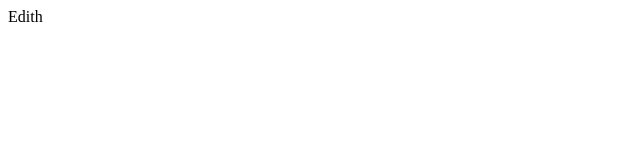
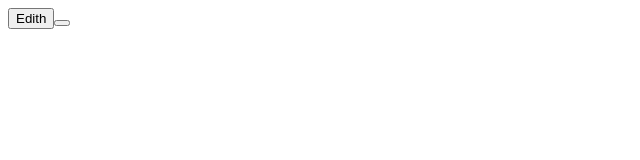
Before and after one commit to AkulluEdith/chestnut, a plain HTML site: page index.html in a window 1280 px wide. Shown: the full height of the page, 0-640 px from the left. Drawn offline with nearby package versions, Linux system fonts and the light colour scheme.

Commit message:
adding a button

```diff
--- /dev/null
+++ b/app.js
@@ -0,0 +1,10 @@
+
+
+const handleAlert=()=>{
+    swal({
+        title: "Good job!",
+        text: "You clicked the button!",
+        icon: "success",
+        button: "Aww yiss!",
+      });
+}
--- a/index.html
+++ b/index.html
@@ -6,6 +6,8 @@
     <title>Document</title>
 </head>
 <body>
-    <p>Edith</p>
+    <button onclick="handleAlert()">Edith<button>
+    <script src="https://unpkg.com/sweetalert/dist/sweetalert.min.js"></script>
+    <script src="app.js"></script>
 </body>
 </html>
```
